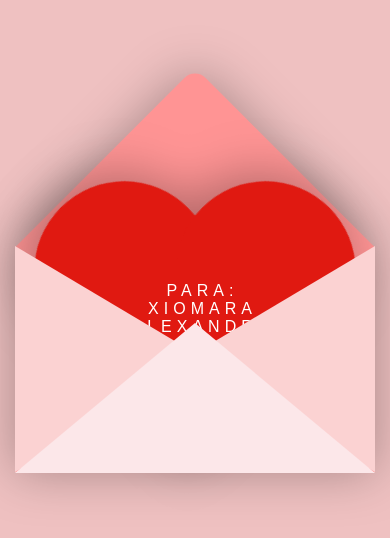
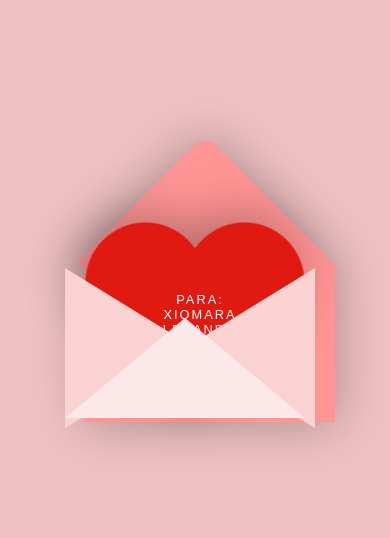
Before and after one commit to dayr0ndev/Carta_Xiomara, a plain HTML site: page index.html in a window 390 px wide. Shown: the part 136-674 px from the top of the page. Drawn offline with nearby package versions, Linux system fonts and the light colour scheme; a web font is replaced by a local one.

Commit message:
Update style.css

```diff
--- a/style.css
+++ b/style.css
@@ -164,6 +164,75 @@ body {
    transform: translateY(-50px) rotate(-45deg);
  }
 
+
  .valentines-day:hover .text {
    transform: translateY(-50px);
  }
+
+/* 📱 Responsive para pantallas pequeñas */
+@media screen and (max-width: 480px) {
+  .envelope:before {
+    width: 180px;
+    height: 180px;
+    left: -20px;
+    top: -60px;
+  }
+
+  .envelope:after {
+    width: 250px;
+    height: 160px;
+    left: -50px;
+    top: 30px;
+  }
+
+  .heart {
+    width: 120px;
+    height: 120px;
+    top: 40px;
+  }
+
+  .heart:before,
+  .heart:after {
+    width: 120px;
+    height: 120px;
+  }
+
+  .heart:before {
+    top: -70px;
+  }
+
+  .heart:after {
+    left: 70px;
+  }
+
+  .front {
+    border-right: 130px solid #fbd2d2;
+    border-top: 80px solid transparent;
+    border-bottom: 80px solid transparent;
+    top: 36px;
+    left: 50px;
+  }
+
+  .front:before {
+    border-left: 130px solid #fbd2d2;
+    border-top: 80px solid transparent;
+    border-bottom: 80px solid transparent;
+    top: -80px;
+    left: -120px;
+  }
+
+  .front:after {
+    border-bottom: 100px solid #fce7e9;
+    border-right: 120px solid transparent;
+    border-left: 120px solid transparent;
+    top: -30px;
+    left: -120px;
+  }
+
+  .text {
+    font-size: 0.8em;
+    letter-spacing: 2px;
+    top: 60px;
+    left: 10px;
+  }
+}
```
